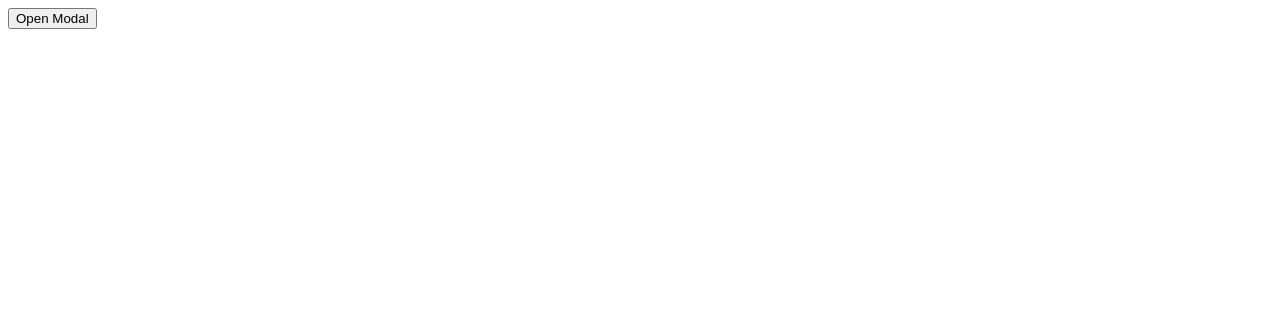
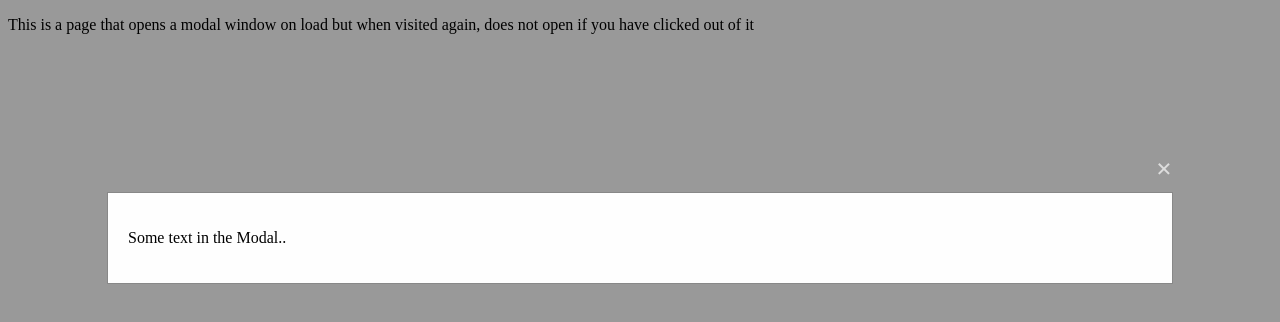
Before and after one commit to scfernz/MiniProjects, a plain HTML site: page ViewOnceModal/index.html in a window 1280 px wide. Drawn offline with Linux system fonts and the light colour scheme.

Commit message:
Hide modal on cookie

```diff
--- a/ViewOnceModal/index.html
+++ b/ViewOnceModal/index.html
@@ -8,8 +8,9 @@
 </head>
 
 <body>
-    <!-- Trigger/Open The Modal -->
-    <button id="myBtn">Open Modal</button>
+    <p>
+      This is a page that opens a modal window on load but when visited again, does not open if you have clicked out of it
+    </p>
 
     <!-- The Modal -->
     <div id="myModal" class="modal">
--- a/ViewOnceModal/main.js
+++ b/ViewOnceModal/main.js
@@ -1,25 +1,48 @@
 // Get the modal
 var modal = document.getElementById('myModal');
-
-// Get the button that opens the modal
-var btn = document.getElementById("myBtn");
 
 // Get the <span> element that closes the modal
 var span = document.getElementsByClassName("close")[0];
 
 // When the user clicks on the button, open the modal
-btn.onclick = function() {
-    modal.style.display = "block";
+window.onload = function() {
+    if (getCookie('closed_modal') != 'true') {
+      modal.style.display = "block";
+    }
 }
 
 // When the user clicks on <span> (x), close the modal
 span.onclick = function() {
     modal.style.display = "none";
+    setCookie('closed_modal', 'true', 0.0003);
 }
 
 // When the user clicks anywhere outside of the modal, close it
 window.onclick = function(event) {
     if (event.target == modal) {
         modal.style.display = "none";
+        setCookie('closed_modal', 'true', 0.0003);
     }
 }
+
+function setCookie(cname, cvalue, exdays) {
+    var d = new Date();
+    d.setTime(d.getTime() + (exdays * 24 * 60 * 60 * 1000));
+    var expires = "expires="+d.toUTCString();
+    document.cookie = cname + "=" + cvalue + ";" + expires + ";path=/";
+}
+
+function getCookie(cname) {
+    var name = cname + "=";
+    var ca = document.cookie.split(';');
+    for(var i = 0; i < ca.length; i++) {
+        var c = ca[i];
+        while (c.charAt(0) == ' ') {
+            c = c.substring(1);
+        }
+        if (c.indexOf(name) == 0) {
+            return c.substring(name.length, c.length);
+        }
+    }
+    return "";
+}
--- a/ViewOnceModal/styles.css
+++ b/ViewOnceModal/styles.css
@@ -14,6 +14,7 @@
 
 /* Modal Content/Box */
 .modal-content {
+    position: relative;
     background-color: #fefefe;
     margin: 15% auto; /* 15% from the top and centered */
     padding: 20px;
@@ -23,8 +24,10 @@
 
 /* The Close Button */
 .close {
-    color: #aaa;
-    float: right;
+    color: #ddd;
+    position: absolute;
+    right: 0;
+    top: -40px;
     font-size: 28px;
     font-weight: bold;
 }
```
